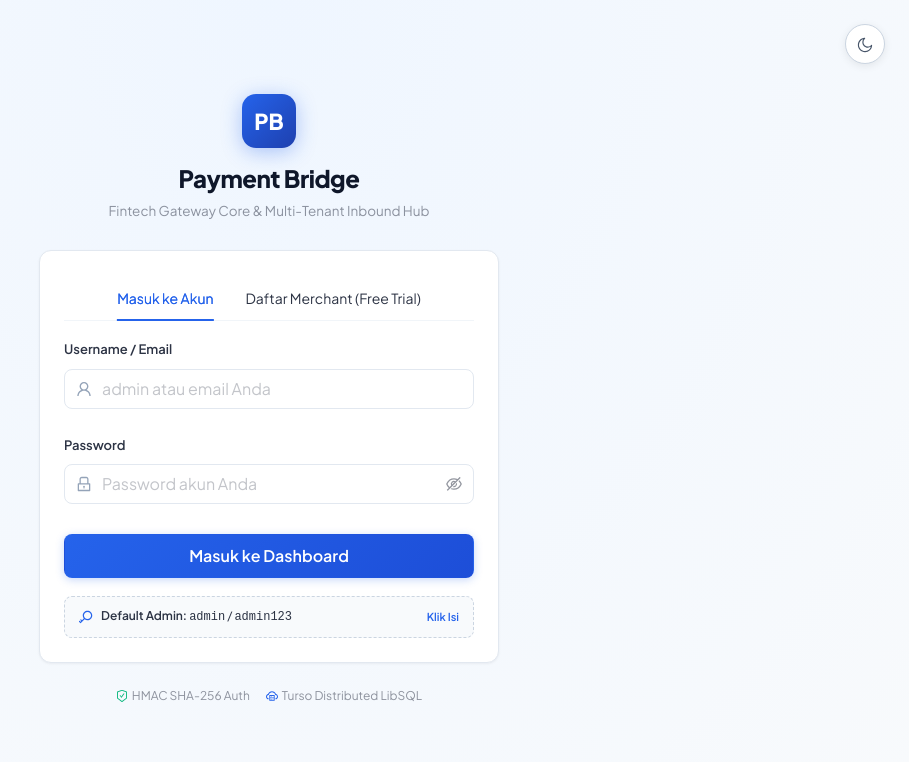
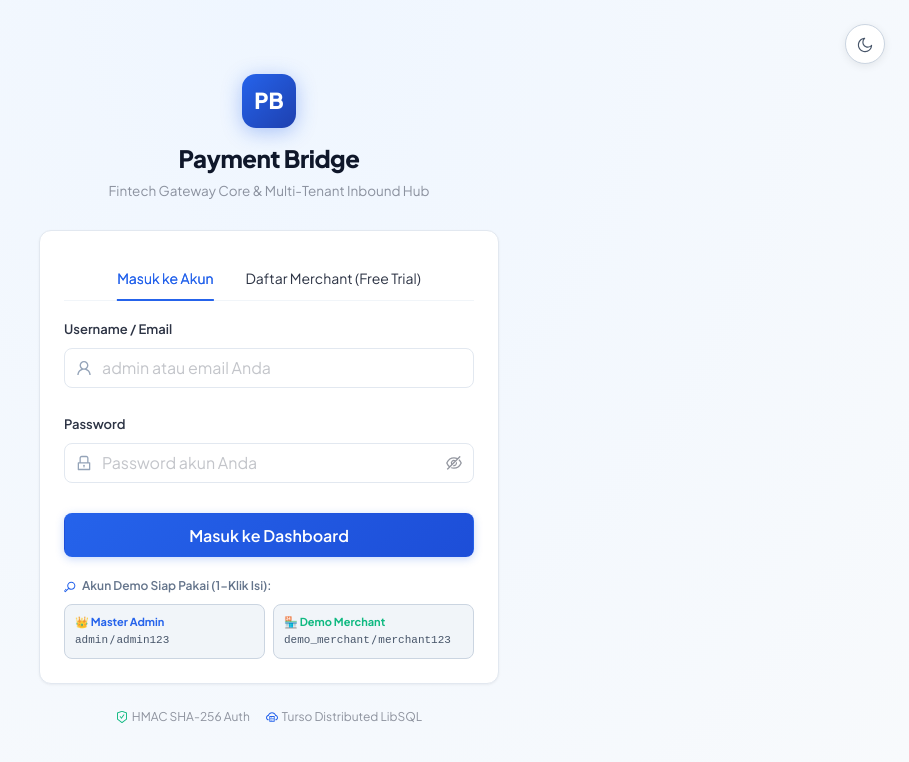
Before and after one commit to naufalirfan/payment-bridge, a React (Vite) app in the folder client/: page / in a window 1280 px wide. Shown: the top 762 px of the page, without its empty margins (371-1280 px from the left). Built offline with nearby package versions, Linux system fonts and the light colour scheme.

Commit message:
feat: add dual demo accounts (Master Admin & Demo Merchant), 1-click autofill in UI, and detailed README documentation

```diff
--- a/client/src/components/LoginPortal.jsx
+++ b/client/src/components/LoginPortal.jsx
@@ -223,29 +223,47 @@ export default function LoginPortal({ onLoginSuccess, isDarkMode, onToggleTheme
                     </Button>
 
                     {/* Quick Demo Credentials Autofill */}
+                    <div style={{ marginTop: 20 }}>
+                      <div style={{ fontSize: 12, fontWeight: 600, color: isDarkMode ? '#94A3B8' : '#64748B', marginBottom: 8, display: 'flex', alignItems: 'center', gap: 6 }}>
+                        <KeyOutlined style={{ color: '#2563EB' }} /> Akun Demo Siap Pakai (1-Klik Isi):
+                      </div>
+                      <div style={{ display: 'grid', gridTemplateColumns: '1fr 1fr', gap: 8 }}>
                         <div
-                      onClick={handleFillDemo}
+                          onClick={() => loginForm.setFieldsValue({ username: 'admin', password: 'admin123' })}
                           style={{
-                        marginTop: 18,
-                        padding: "10px 14px",
+                            padding: '8px 10px',
                             borderRadius: 8,
-                        background: isDarkMode ? "#1F2937" : "#F8FAFC",
-                        border: `1px dashed ${isDarkMode ? '#374151' : '#CBD5E1'}`,
-                        cursor: "pointer",
-                        display: "flex",
-                        alignItems: "center",
-                        justifyContent: "space-between",
-                        transition: "all 0.2s ease"
+                            background: isDarkMode ? '#1E293B' : '#F1F5F9',
+                            border: '1px solid ' + (isDarkMode ? '#334155' : '#CBD5E1'),
+                            cursor: 'pointer',
+                            transition: 'all 0.2s ease',
+                            textAlign: 'left'
                           }}
                         >
-                      <div style={{ display: "flex", alignItems: "center", gap: 8 }}>
-                        <KeyOutlined style={{ color: "#2563EB" }} />
-                        <div style={{ fontSize: 12 }}>
-                          <span style={{ fontWeight: 600 }}>Default Admin: </span>
+                          <div style={{ fontSize: 11, fontWeight: 700, color: '#2563EB' }}>👑 Master Admin</div>
+                          <div style={{ fontSize: 11, color: isDarkMode ? '#CBD5E1' : '#475569' }}>
                             <code>admin</code> / <code>admin123</code>
                           </div>
                         </div>
-                      <span style={{ fontSize: 11, color: "#2563EB", fontWeight: 600 }}>Klik Isi</span>
+
+                        <div
+                          onClick={() => loginForm.setFieldsValue({ username: 'demo_merchant', password: 'merchant123' })}
+                          style={{
+                            padding: '8px 10px',
+                            borderRadius: 8,
+                            background: isDarkMode ? '#1E293B' : '#F1F5F9',
+                            border: '1px solid ' + (isDarkMode ? '#334155' : '#CBD5E1'),
+                            cursor: 'pointer',
+                            transition: 'all 0.2s ease',
+                            textAlign: 'left'
+                          }}
+                        >
+                          <div style={{ fontSize: 11, fontWeight: 700, color: '#10B981' }}>🏪 Demo Merchant</div>
+                          <div style={{ fontSize: 11, color: isDarkMode ? '#CBD5E1' : '#475569' }}>
+                            <code>demo_merchant</code> / <code>merchant123</code>
+                          </div>
+                        </div>
+                      </div>
                     </div>
                   </Form>
                 )
```
Also changed, not shown: 2 other files (tests, documents, lock files or other folders). Lines whose indentation alone changed are shown as unchanged.
